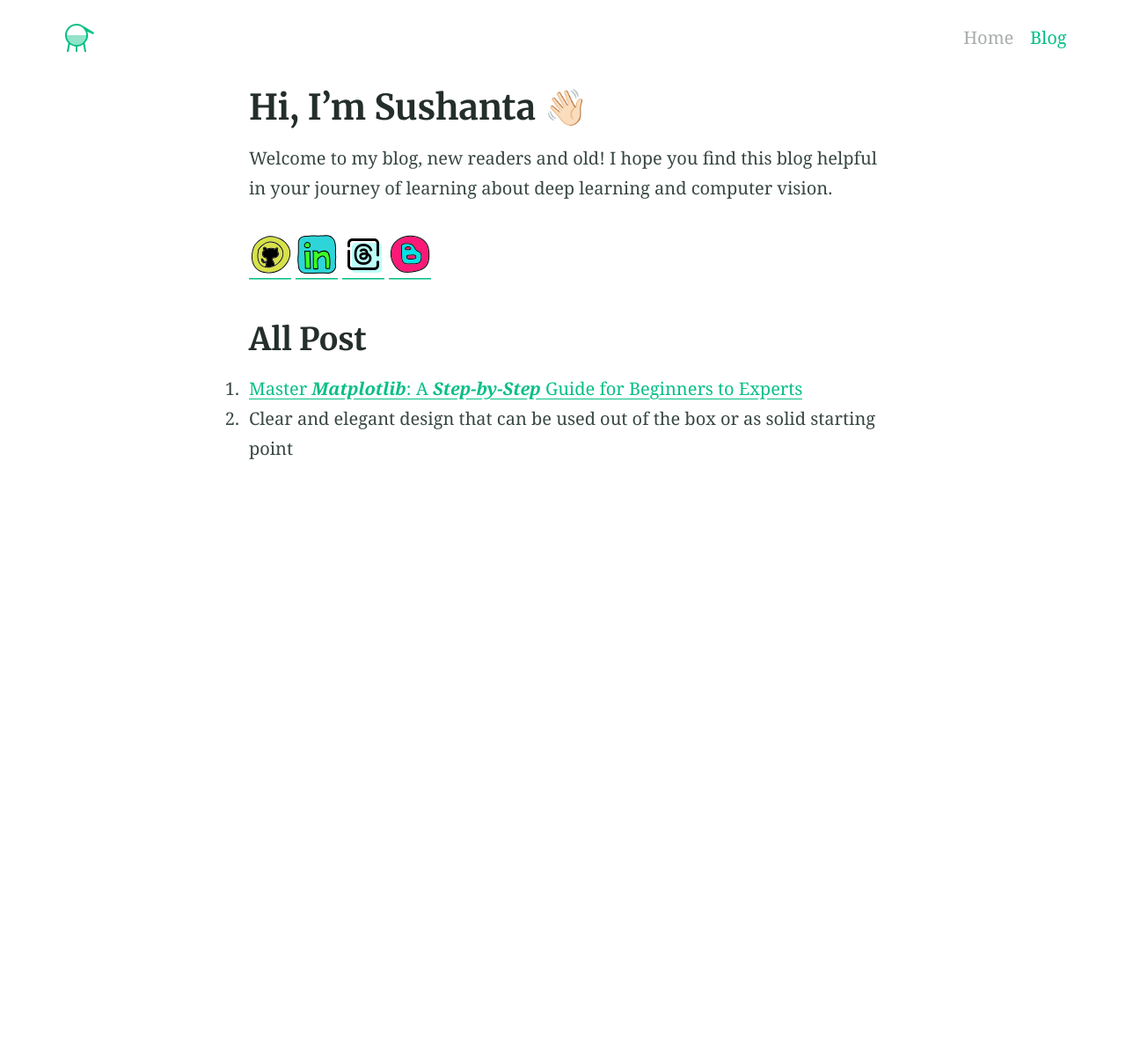
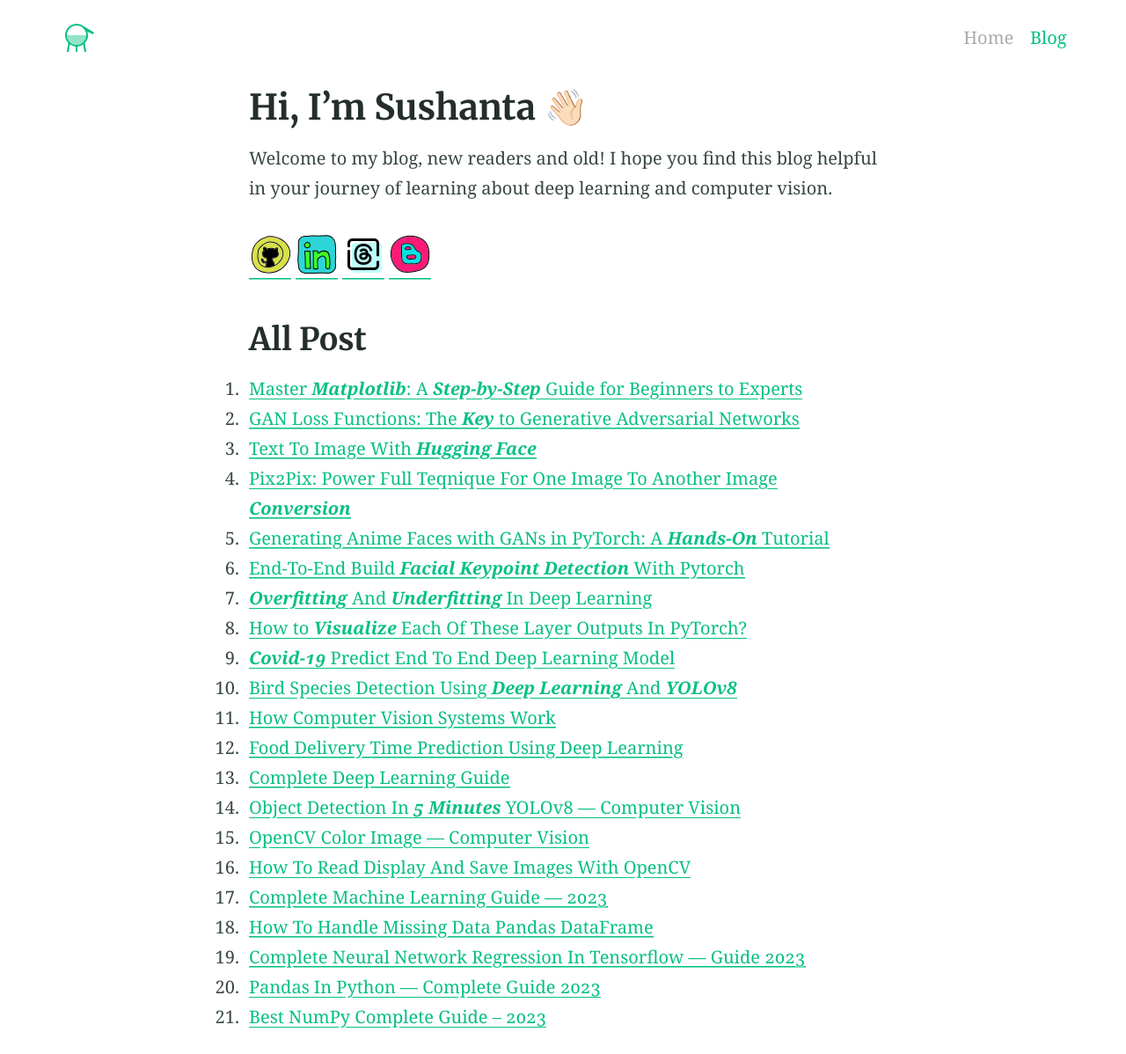
Before and after one commit to hi-sushanta/hi-sushanta.github.io, a Jekyll site: the page built from index.md, in a window 1280 px wide. Shown: the whole page at 88% size. Built offline with Jekyll 4.4.1, drawn with Linux system fonts in a browser that asks for light colours; before the commit the page ends 900 px from its top, so only the background shows below that.

Commit message:
Add all blog post

```diff
--- a/index.md
+++ b/index.md
@@ -10,4 +10,23 @@ Welcome to my blog, new readers and old! I hope you find this blog helpful in yo
 ## All Post
 
 1. [Master ***Matplotlib***: A ***Step-by-Step*** Guide for Beginners to Experts](https://hiwhy.io/matplotlib-complete-guide)
-2. Clear and elegant design that can be used out of the box or as solid starting point
+2. [GAN Loss Functions: The ***Key*** to Generative Adversarial Networks](https://hiwhy.io/gan-loss-functions-the-key-to-generative-adversarial-networks)
+3. [Text To Image With ***Hugging Face***](https://hiwhy.io/text-to-image-with-hugging-face)
+4. [Pix2Pix: Power Full Teqnique For One Image To Another Image ***Conversion***](https://hiwhy.io/pix2pix-power-full-teqnique-for-one-image-to-another-image-conversion)
+5. [Generating Anime Faces with GANs in PyTorch: A ***Hands-On*** Tutorial](https://hiwhy.io/generating-anime-faces-gan)
+6. [End-To-End Build ***Facial Keypoint Detection*** With Pytorch](https://hiwhy.io/facial-keypoint-detection-with-pytorch)
+7. [***Overfitting*** And ***Underfitting*** In Deep Learning](https://hiwhy.io/overfitting-and-underfitting)
+8. [How to ***Visualize*** Each Of These Layer Outputs In PyTorch?](https://hiwhy.io/how-to-visualize-each-of-these-layer-outputs-in-pytorch)
+9. [***Covid-19*** Predict End To End Deep Learning Model](https://hiwhy.io/covid-19-deep-learning-model)
+10. [Bird Species Detection Using ***Deep Learning*** And ***YOLOv8***](https://hiwhy.io/bird-species-detection-using-deep-learning-and-yolov8)
+11. [How Computer Vision Systems Work](https://hiwhy.io/computer-vision-systems-work)
+12. [Food Delivery Time Prediction Using Deep Learning](https://hiwhy.io/food-delivery-time-prediction-using-deep-learning)
+13. [Complete Deep Learning Guide](https://hiwhy.io/complete-deep-learning-guide)
+14. [Object Detection In ***5 Minutes*** YOLOv8 — Computer Vision](https://hiwhy.io/object-detection-in-5-minutes-yolov8-computer-vision)
+15. [OpenCV Color Image — Computer Vision](https://hiwhy.io/opencv-color-image)
+16. [How To Read Display And Save Images With OpenCV](https://hiwhy.io/read-display-and-save-images-with-opencv)
+17. [Complete Machine Learning Guide — 2023](https://hiwhy.io/complete-machine-learning-guide)
+18. [How To Handle Missing Data Pandas DataFrame](https://hiwhy.io/how-to-handle-missing-data-pandas-dataframe)
+19. [Complete Neural Network Regression In Tensorflow — Guide 2023](https://hiwhy.io/neural-network-regression-in-tensorflow-guide)
+20. [Pandas In Python — Complete Guide 2023](https://hiwhy.io/pandas-in-python-complete-guide)
+21. [Best NumPy Complete Guide – 2023](https://hiwhy.io/numpy-complete-guide)
```
